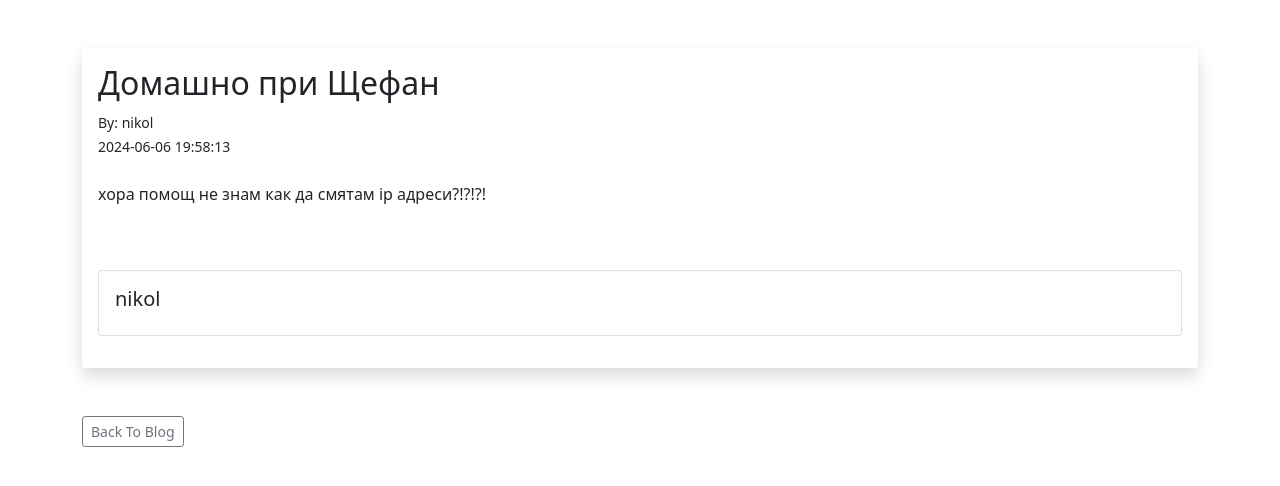
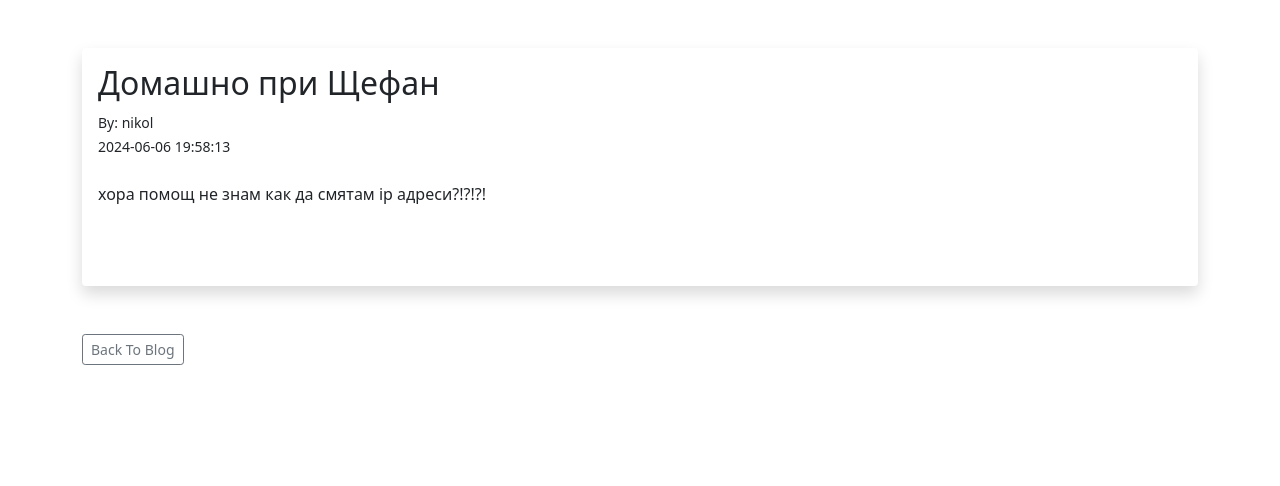
Before and after one commit to nikolpeneva/bobche, a Flask app: page /posts/1 in a window 1280 px wide. Shown: the part 56-542 px from the top of the page. Run offline with Flask 3, Linux system fonts and the light colour scheme; data comes from the database, SQL or seed files in the repository; some libraries are stand-ins or nearby versions.

Commit message:
fixing post page

```diff
--- a/templates/post.html
+++ b/templates/post.html
@@ -19,19 +19,6 @@
 	{{ post.content|safe }}<br/><br/>
 
 
-<div class="card mb-3">
-	<div class="row no-gutters">
-
-		<div class="col-md-10">
-			<div class="card-body">
-				<h5 class="card-title">
-					{{ post.poster.name }}
-				</h5>
-			</div>
-		</div>
-	</div>
-</div>
-
 </div>
 
 {% if post.poster_id == current_user.id %}
```
